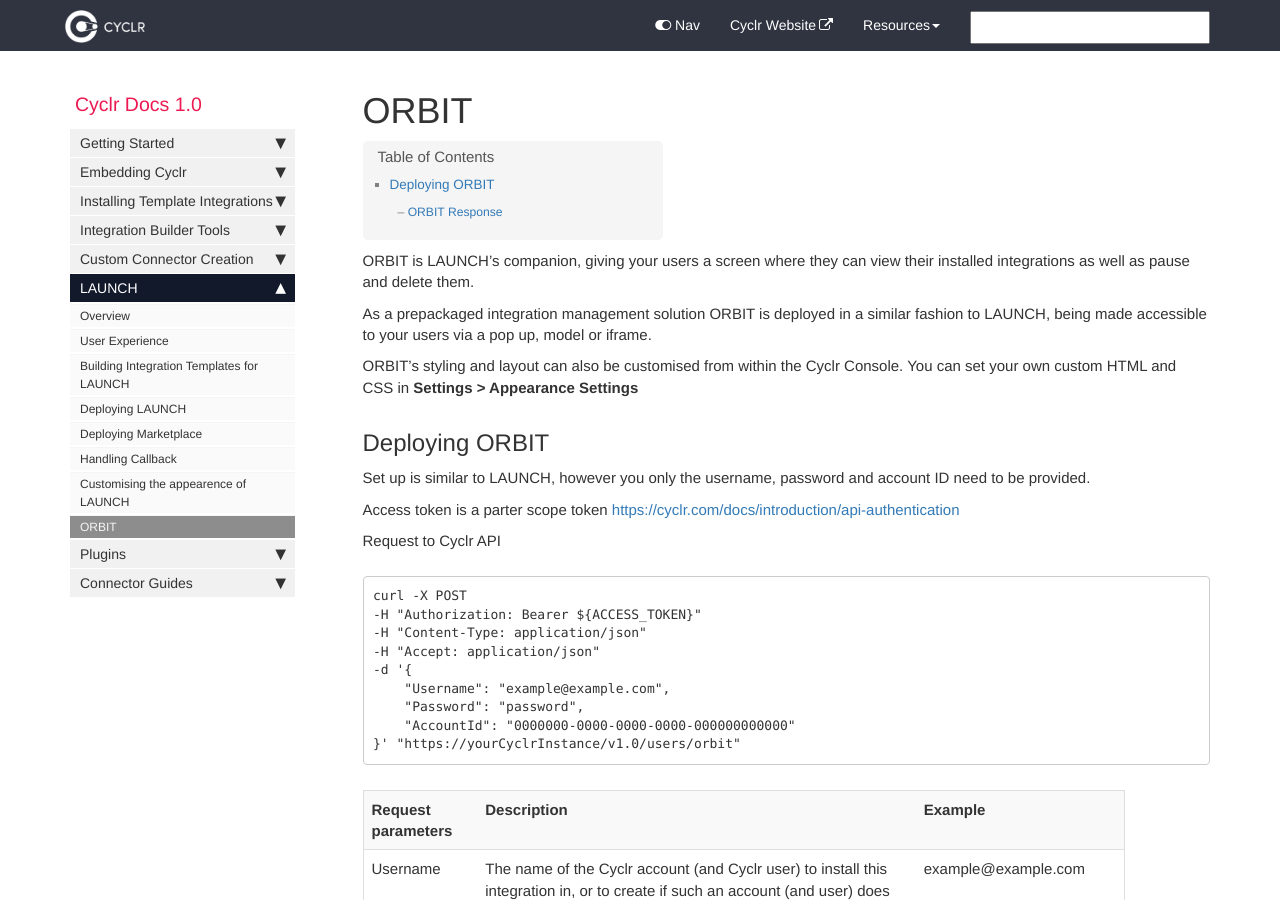
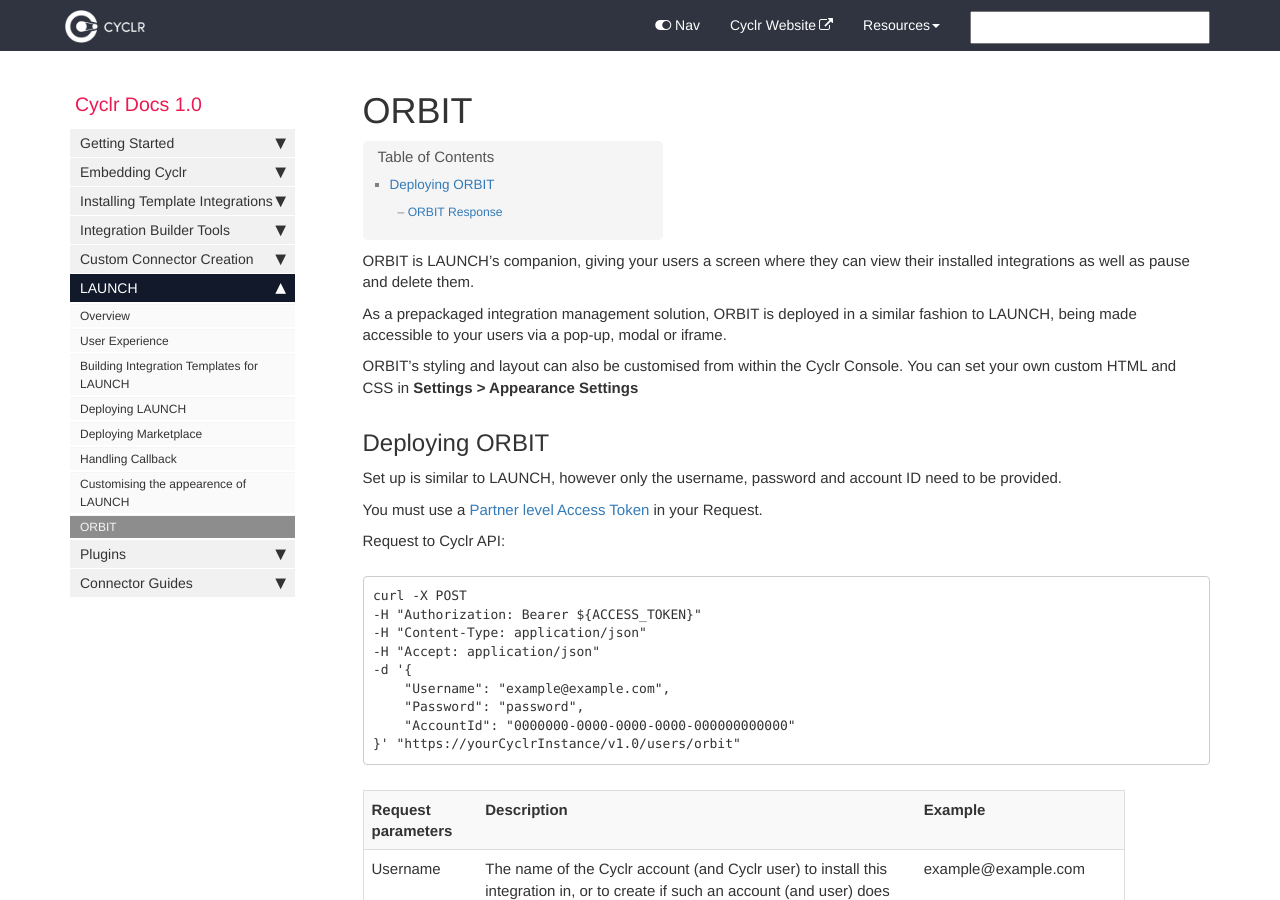
Before and after one commit to sneakysneak/docs, a Jekyll site: the page built from pages/launch/orbit.md, in a window 1280 px wide and 900 px high. Built offline with Jekyll 4.4.1, drawn with Linux system fonts in a browser that asks for light colours; nearby versions of some CDN libraries; comment, search, counter and statistics services are not loaded.

Commit message:
Added work-break CSS prop for column widths.

````diff
--- a/pages/launch/orbit.md
+++ b/pages/launch/orbit.md
@@ -7,18 +7,18 @@ tags: [launch]
 
 ORBIT is LAUNCH’s companion, giving your users a screen where they can view their installed integrations as well as pause and delete them.
 
-As a prepackaged integration management solution ORBIT is deployed in a similar fashion to LAUNCH, being made accessible to your users via a pop up, model or iframe.
+As a prepackaged integration management solution, ORBIT is deployed in a similar fashion to LAUNCH, being made accessible to your users via a pop-up, modal or iframe.
 
 ORBIT’s styling and layout can also be customised from within the Cyclr Console. You can set your own custom HTML and CSS in **Settings > Appearance Settings**
 
 Deploying ORBIT
 ---------------
 
-Set up is similar to LAUNCH, however you only the username, password and account ID need to be provided.
+Set up is similar to LAUNCH, however only the username, password and account ID need to be provided.
 
-Access token is a parter scope token [https://cyclr.com/docs/introduction/api-authentication]()
+You must use a [Partner level Access Token](./cyclr-api-authentication) in your Request.
 
-Request to Cyclr API
+Request to Cyclr API:
 
 ```
 curl -X POST
@@ -91,11 +91,11 @@ Note: URL is only valid for 5 minutes.
         <td>OrbitUrl</td>
         <td>The URL that your user should be sent to, typically opened in a popup browser window.
 Once generated by Cyclr, this URL will be valid for 5-minutes only and for a single request only, so you user should be passed here immediately and one time only.</td>
-        <td>https://hostapp.cyclr.com/account/signinwithtoken?token=lld3UjpZKkuh0I7ObHR0EtxRsPo0No1GqNSyAi8pqXQ%3D&returnUrl=%2Flaunch</td>
+        <td style="word-break: break-all">https://hostapp.cyclr.com/account/signinwithtoken?token=lld3UjpZKkuh0I7ObHR0EtxRsPo0No1GqNSyAi8pqXQ%3D&returnUrl=%2Flaunch</td>
     </tr>
     <tr>
         <td>Token</td>
         <td>Orbit URL token.</td>
-        <td>lld3UjpZKkuh0I7ObHR0EtxRsPo0No1GqNSyAi8pqXQ=</td>
+        <td style="word-break: break-all">lld3UjpZKkuh0I7ObHR0EtxRsPo0No1GqNSyAi8pqXQ=</td>
     </tr>
 </table>
````
